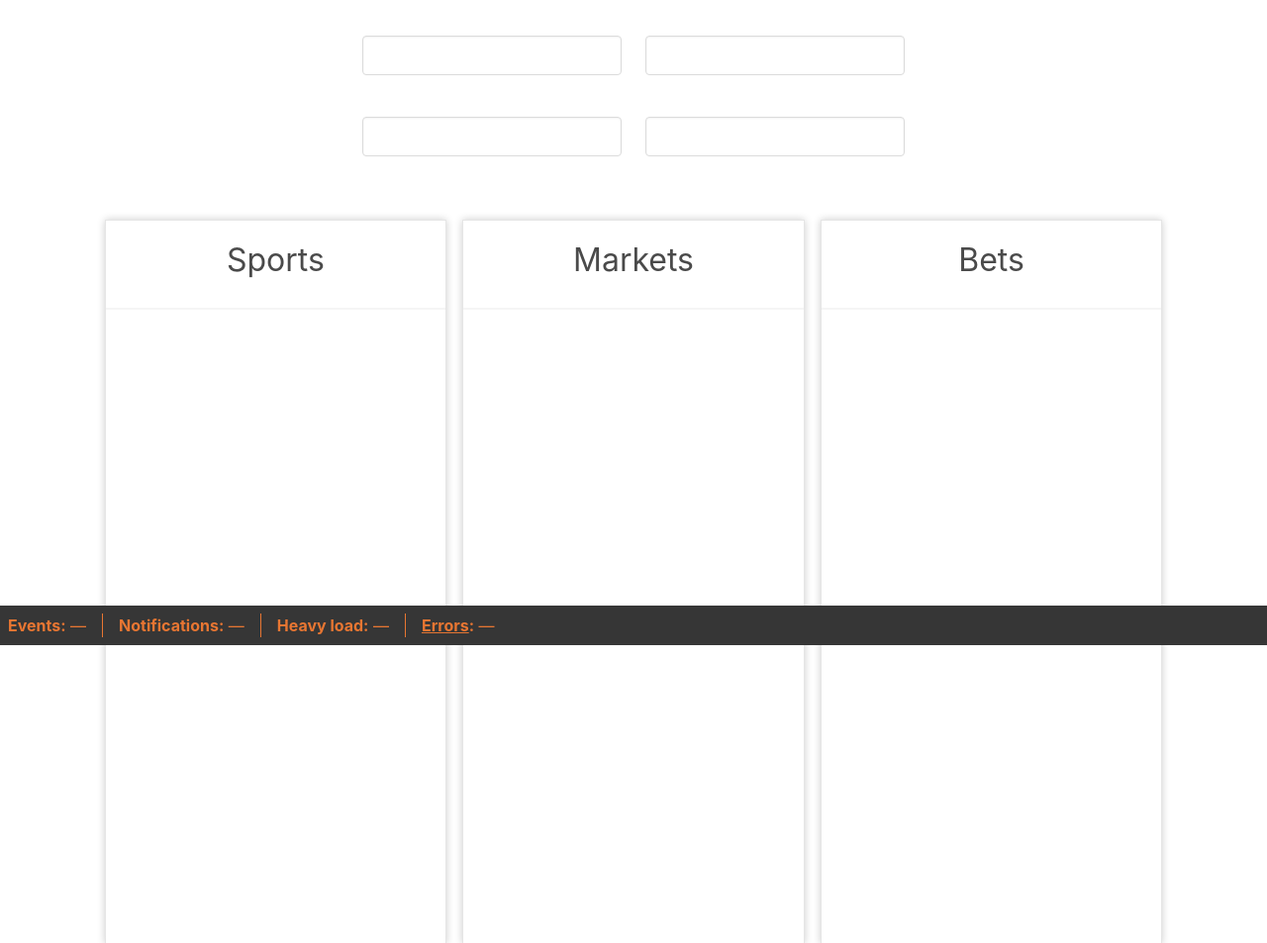
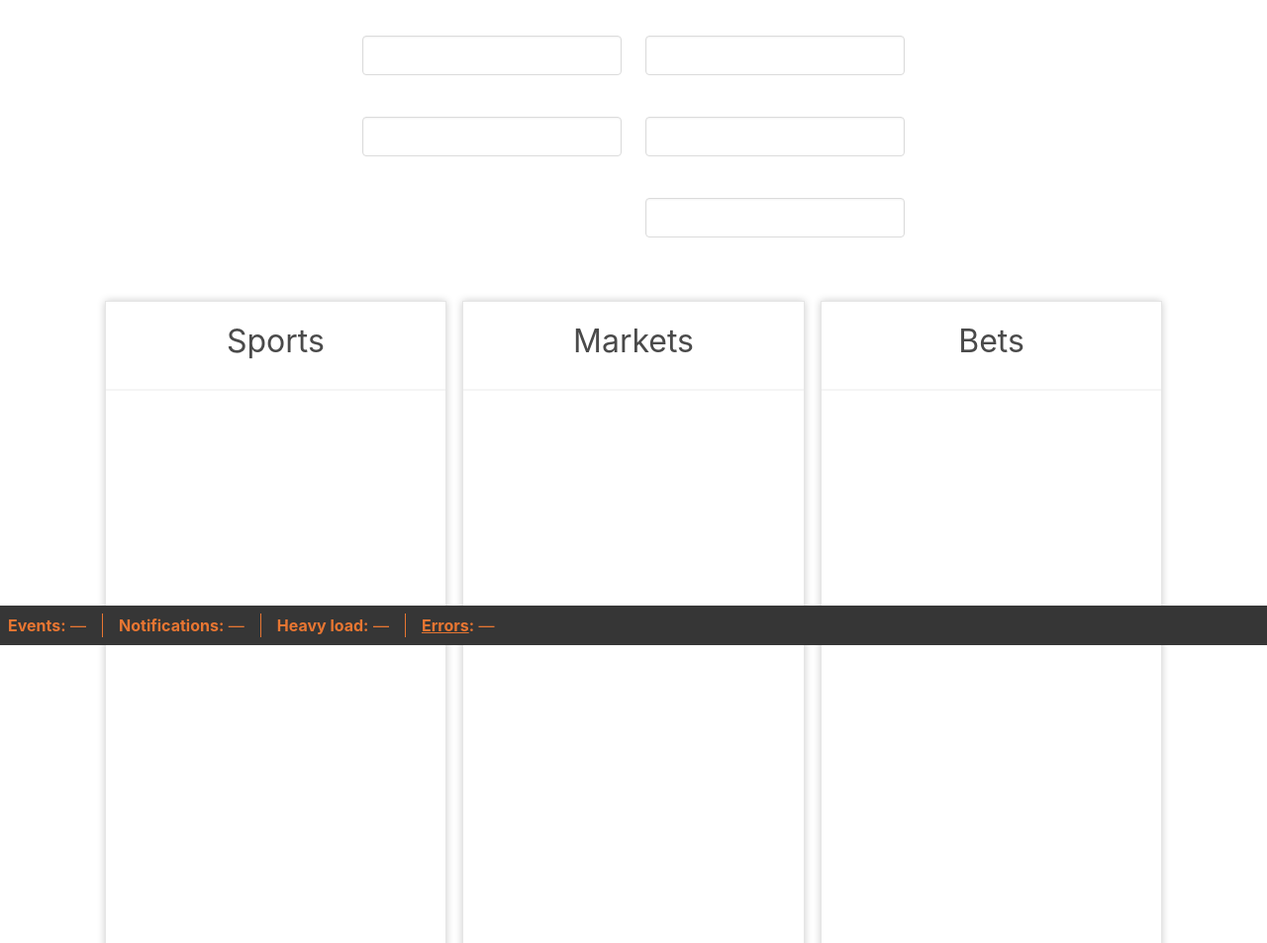
Before and after one commit to 8ru73u5/casino-winner-scanner, a Flask app: page /config/ in a window 1280 px wide. Shown: the part 148-1101 px from the top of the page at 99% size. Run offline with Flask 2, Linux system fonts and the light colour scheme; the visitor is signed in with stand-in values (Sample User, id 1); data that the repository does not hold is empty; parts of the project's set-up code (start-up, migrations or seed data) failed here and were passed over; some libraries are stand-ins or nearby versions.

Commit message:
Add telegram second notification option to the frontend

```diff
--- a/static/js/optionController.js
+++ b/static/js/optionController.js
@@ -4,7 +4,8 @@ class OptionItemComponent {
         1: 'option-min-odds',
         2: 'option-max-odds',
         3: 'option-telegram-notification',
-        4: 'option-sound-notification'
+        4: 'option-sound-notification',
+        5: 'option-telegram-second-notification'
     };
 
     constructor(optionId, optionHookId) {
--- a/templates/config.html
+++ b/templates/config.html
@@ -55,6 +55,18 @@
           </div>
           <div class="field column is-full">
             <div class="field-label is-normal has-text-left">
+              <label class="label" for="option-telegram-second-notification"></label>
+            </div>
+            <div class="field-body">
+              <div class="field">
+                <p class="control">
+                  <input id="option-telegram-second-notification" class="input" type="number" min="10" step="5">
+                </p>
+              </div>
+            </div>
+          </div>
+          <div class="field column is-full">
+            <div class="field-label is-normal has-text-left">
               <label class="label" for="option-sound-notification"></label>
             </div>
             <div class="field-body">
```
